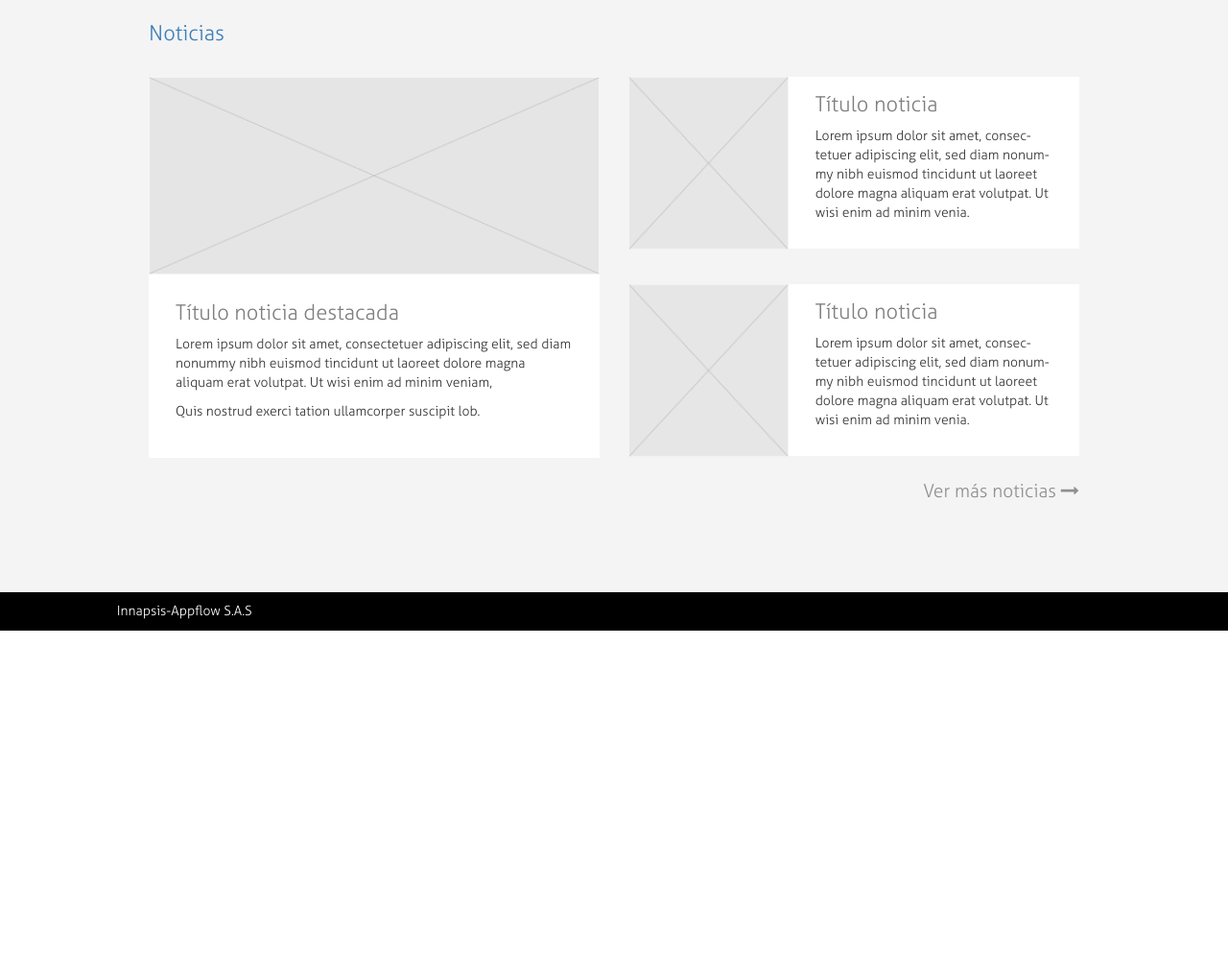
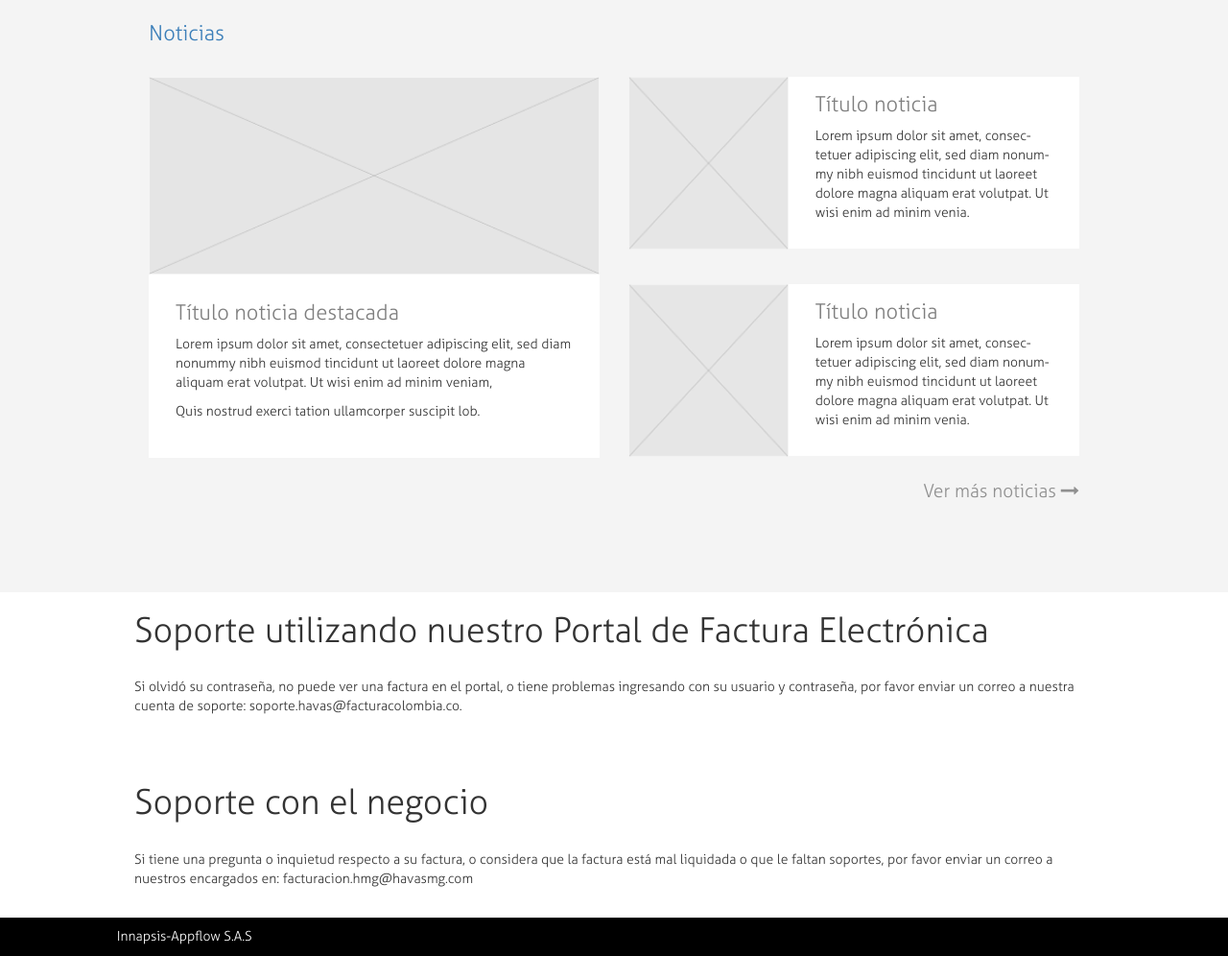
Before and after one commit to factura-colombia/portal-factura-colombia, a website: page index.html in a window 1280 px wide. Shown: the part 1818-2814 px from the top of the page at 96% size. Before the commit the page ends 2475 px from the top, so only its background shows below. Drawn offline with Linux system fonts and the light colour scheme; no server answers.

Commit message:
Update index.html

```diff
--- a/index.html
+++ b/index.html
@@ -51,10 +51,10 @@
                 <a href="#">Acerca Portal</a>
               </li>
               <li>
-                <a href="contacto.html">Ayuda</a>
+                <a href="#ayuda">Ayuda</a>
               </li>
               <li>
-                <a href="contacto.html">Contacto</a>
+                <a href="#ayuda">Contacto</a>
               </li>
               <li role="separator" class="divider"></li>
               <li>
@@ -324,6 +324,27 @@
     </div>
   </section>
 
+  <section id="ayuda">
+    <div class="container">
+      <div class="row">
+        <h1>Soporte utilizando nuestro Portal de Factura Electrónica</h1>
+        <br>
+        <p>Si olvidó su contraseña, no puede ver una factura en el portal, o tiene problemas ingresando con su usuario y contraseña, por favor enviar un correo a nuestra cuenta de soporte:
+          soporte.havas@facturacolombia.co.</p>
+          <br>
+          <span ng-bind="config.nombre"></span>
+        <br>
+        <h1>Soporte con el negocio</h1>
+        <br>
+        <p>Si tiene una pregunta o inquietud respecto a su factura, o considera que la factura está mal liquidada o que le faltan soportes, por favor enviar un correo a nuestros encargados en:
+facturacion.hmg@havasmg.com</p>
+          <br>
+          <span ng-bind="config.nombre"></span>
+        </h1>
+      </div>
+    </div>
+  </section>
+
   <footer>
     <div class="container-fluid">
       <div class="row">
```
